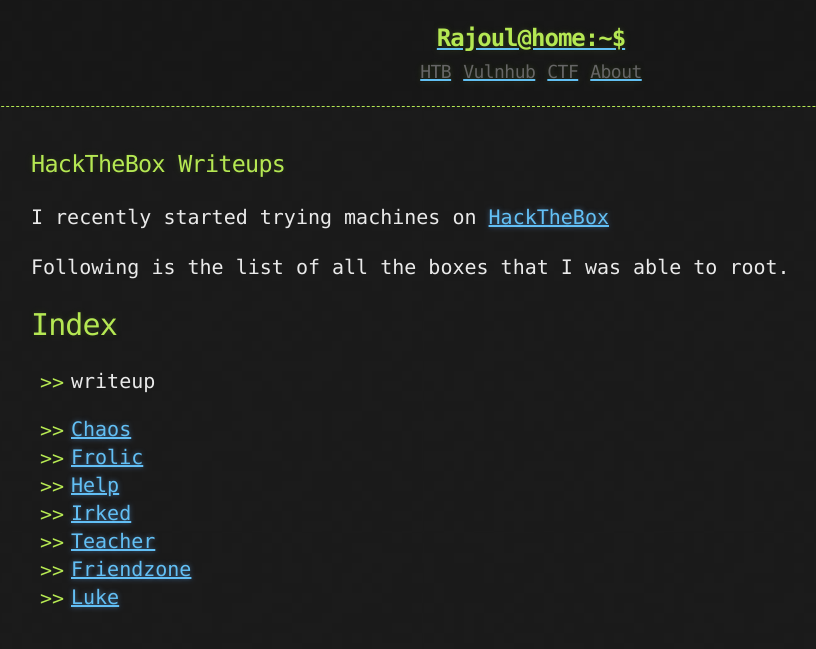
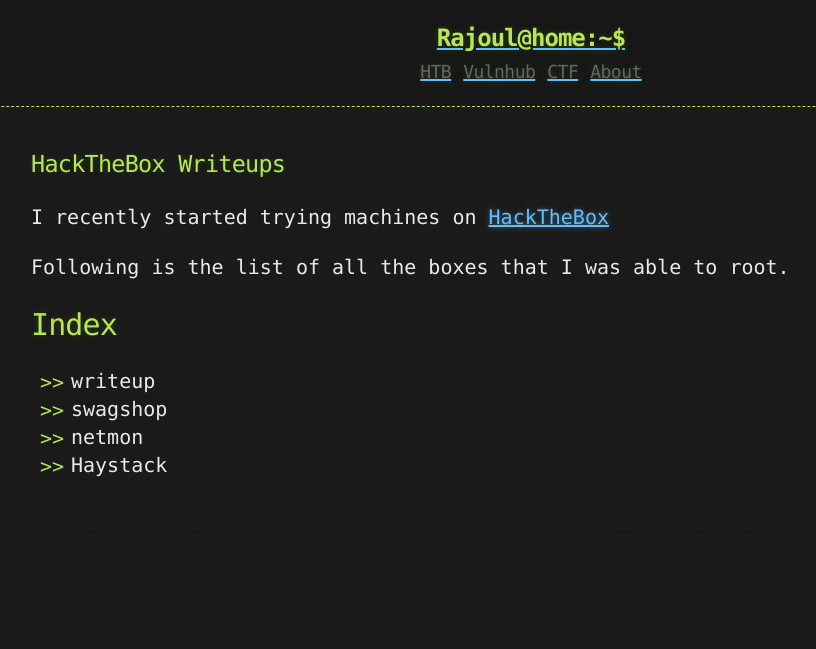
Before and after one commit to rajoul/rajoul.github.io, a Jekyll site: the page built from HTB.md, in a window 1280 px wide. Shown: the top 649 px of the page, without its empty margins (109-925 px from the left). Built offline with Jekyll 4.4.1, drawn with Linux system fonts in a browser that asks for light colours.

Commit message:
Update HTB.md

```diff
--- a/HTB.md
+++ b/HTB.md
@@ -12,15 +12,6 @@
 
 ## Index
 * writeup
-
-<!--* [Bastion](https://mzfr.github.io/HackTheBox-writeups/Bastion/)
-* [Carrier](https://mzfr.github.io/HackTheBox-writeups/Carrier/) -->
-* [Chaos](https://mzfr.github.io/HackTheBox-writeups/Chaos/)
-* [Frolic](https://mzfr.github.io/HackTheBox-writeups/Frolic/)
-* [Help](https://mzfr.github.io/HackTheBox-writeups/Help/)
-* [Irked](https://mzfr.github.io/HackTheBox-writeups/Irked/)
-* [Teacher](https://mzfr.github.io/HackTheBox-writeups/Teacher/)
-* [Friendzone](https://mzfr.github.io/HackTheBox-writeups/Friendzone/)
-* [Luke](https://mzfr.github.io/HackTheBox-writeups/Luke/)
-
-<!-- <script src="https://www.hackthebox.eu/badge/79568"></script> -->
+* swagshop
+* netmon
+* Haystack
```
